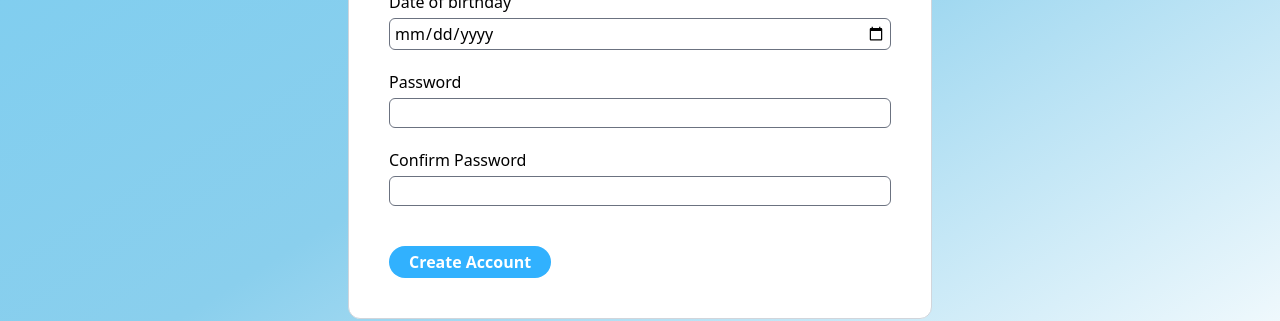
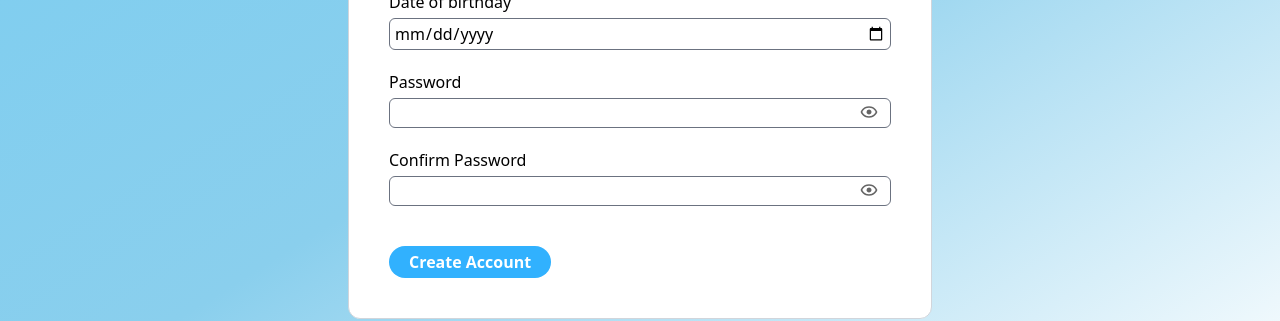
Before and after one commit to Sandra-Duarte/andorigna-front-end, a React (Create React App) app in the folder register/: page / in a window 1280 px wide. Shown: the part 370-691 px from the top of the page. Built offline with nearby package versions, Linux system fonts and the light colour scheme.

Commit message:
installed react icons

```diff
--- a/register/package.json
+++ b/register/package.json
@@ -8,6 +8,7 @@
     "@testing-library/user-event": "^13.5.0",
     "react": "^18.2.0",
     "react-dom": "^18.2.0",
+    "react-icons": "^4.11.0",
     "react-scripts": "5.0.1",
     "web-vitals": "^2.1.4"
   },
--- a/register/src/components/Register.js
+++ b/register/src/components/Register.js
@@ -1,4 +1,6 @@
-import React from "react";
+import { BiHide } from "react-icons/bi";
+import { BiShow } from "react-icons/bi"
+
 
 function Register() {
   return (
@@ -39,16 +41,18 @@ function Register() {
             type="date"
           />
         </div>
-        <div className="flex flex-col gap-1">
+        <div className="flex flex-col gap-1 relative">
           <label>Password</label>
+          <BiShow className="absolute w-5 h-5 right-3 bottom-[10%] opacity-60"/>
           <input
             className="w-full border border-gray-500 py-0.5 px-1 rounded-md"
             //placeholder="Insert your password"
             type="text"
           />
         </div>
-        <div className="flex flex-col gap-1">
+        <div className="flex flex-col gap-1 relative">
           <label>Confirm Password</label>
+          <BiShow className="absolute w-5 h-5 right-3 bottom-[10%] opacity-60"/>
           <input
             className="w-full border border-gray-500 py-0.5 px-1 rounded-md"
             //placeholder="Insert your password"
```
Also changed, not shown: 1 other file (tests, documents, lock files or other folders).
